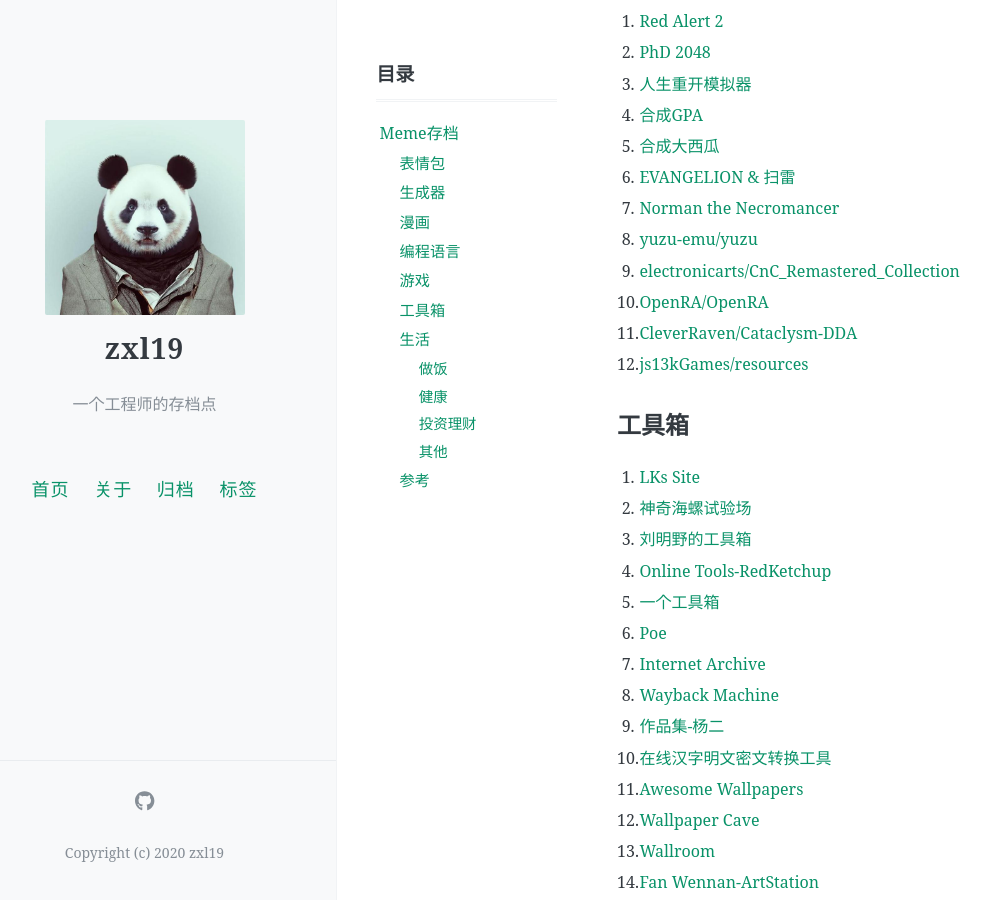
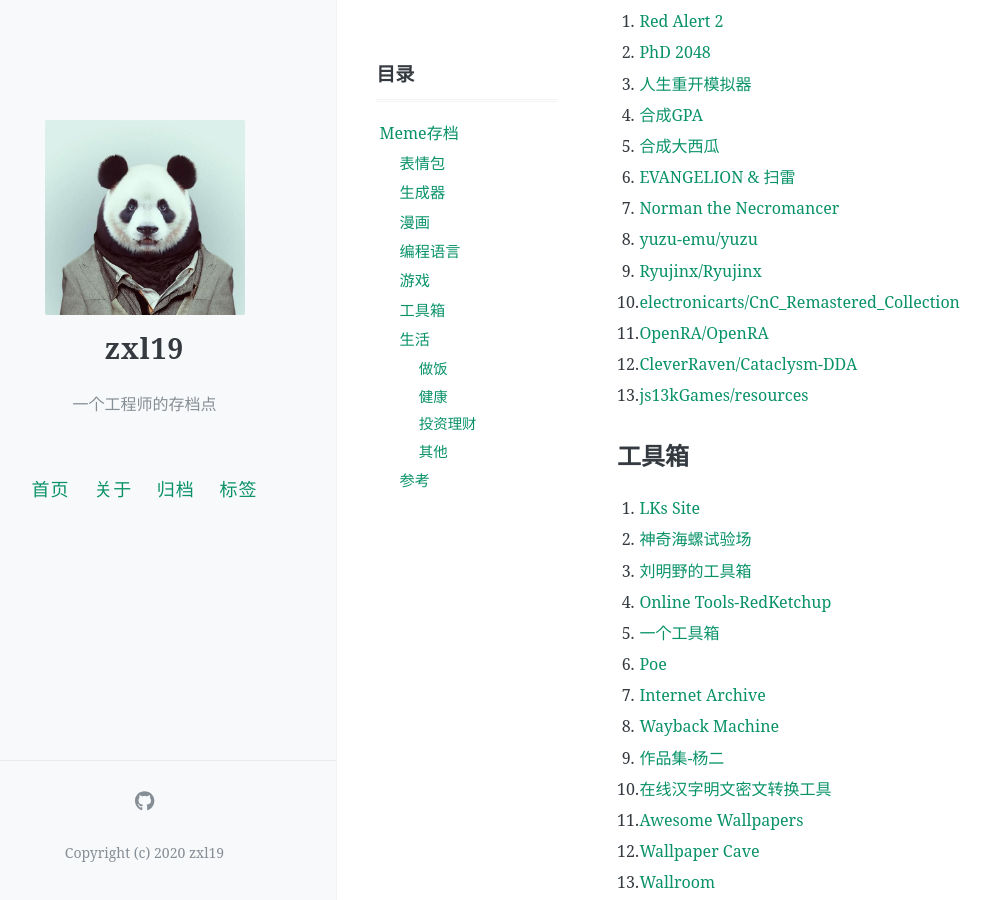
Before and after one commit to zxl19/zxl19.github.io, a Jekyll site: the page built from _posts/2020-06-08-meme-archive.md, in a window 1280 px wide and 900 px high, scrolled down 1447 px. Shown: the whole window, without its empty margins (47-1038 px from the left). Built offline with Jekyll 4.4.1, drawn with Linux system fonts in a browser that asks for light colours; comment, search, counter and statistics services are not loaded.

Commit message:
Update Posts

```diff
--- a/_posts/2020-06-08-meme-archive.md
+++ b/_posts/2020-06-08-meme-archive.md
@@ -61,10 +61,11 @@ Meme这个词最初源自英国著名科学家理查德·道金斯所著的《
 6. [EVANGELION & 扫雷](https://v.magiconch.com/mine-sweeper)
 7. [Norman the Necromancer](https://js13kgames.com/entries/norman-the-necromancer)
 8. [yuzu-emu/yuzu](https://github.com/yuzu-emu/yuzu)
-9. [electronicarts/CnC_Remastered_Collection](https://github.com/electronicarts/CnC_Remastered_Collection)
-10. [OpenRA/OpenRA](https://github.com/OpenRA/OpenRA)
-11. [CleverRaven/Cataclysm-DDA](https://github.com/CleverRaven/Cataclysm-DDA)
-12. [js13kGames/resources](https://github.com/js13kGames/resources)
+9. [Ryujinx/Ryujinx](https://github.com/Ryujinx/Ryujinx)
+10. [electronicarts/CnC_Remastered_Collection](https://github.com/electronicarts/CnC_Remastered_Collection)
+11. [OpenRA/OpenRA](https://github.com/OpenRA/OpenRA)
+12. [CleverRaven/Cataclysm-DDA](https://github.com/CleverRaven/Cataclysm-DDA)
+13. [js13kGames/resources](https://github.com/js13kGames/resources)
 
 ## 工具箱
 
```
Also changed, not shown: _posts/2021-05-25-slam-tool.md (+4 -2 lines).
